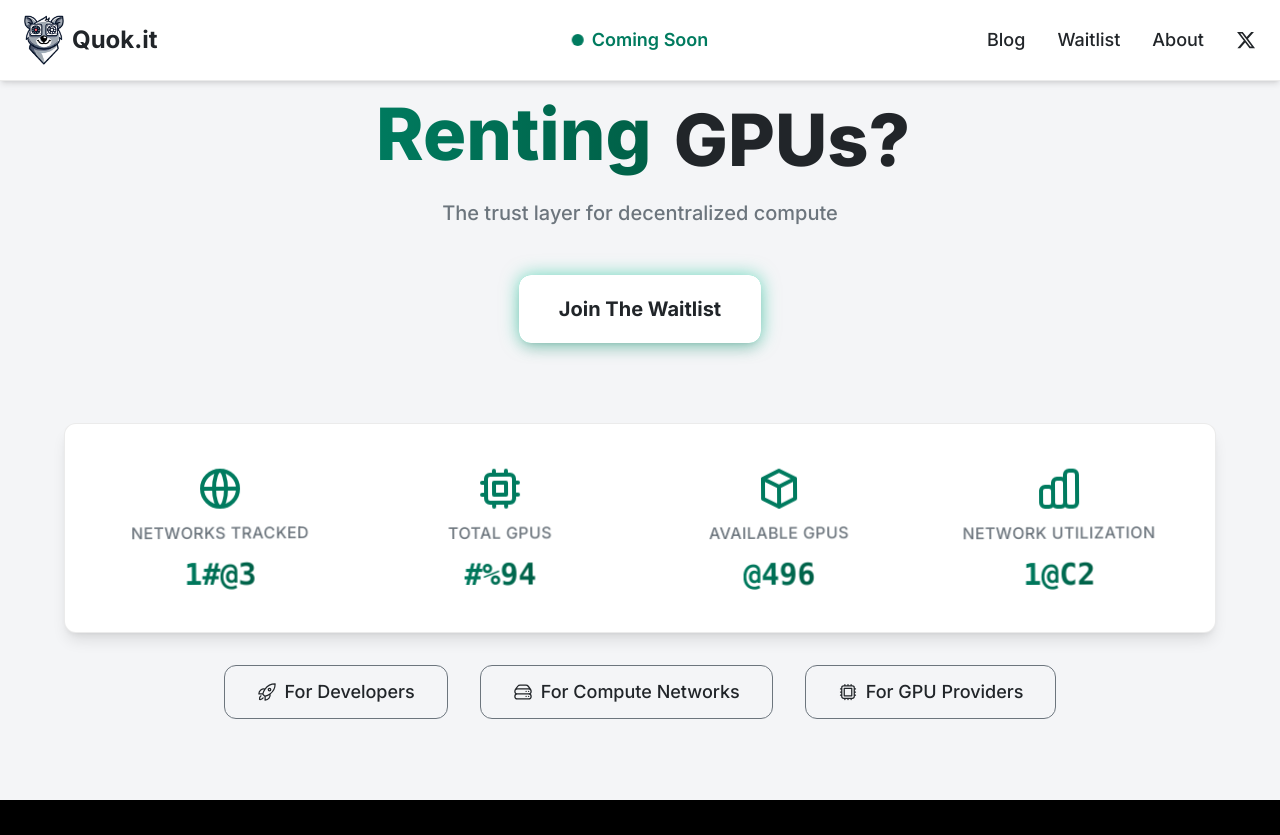
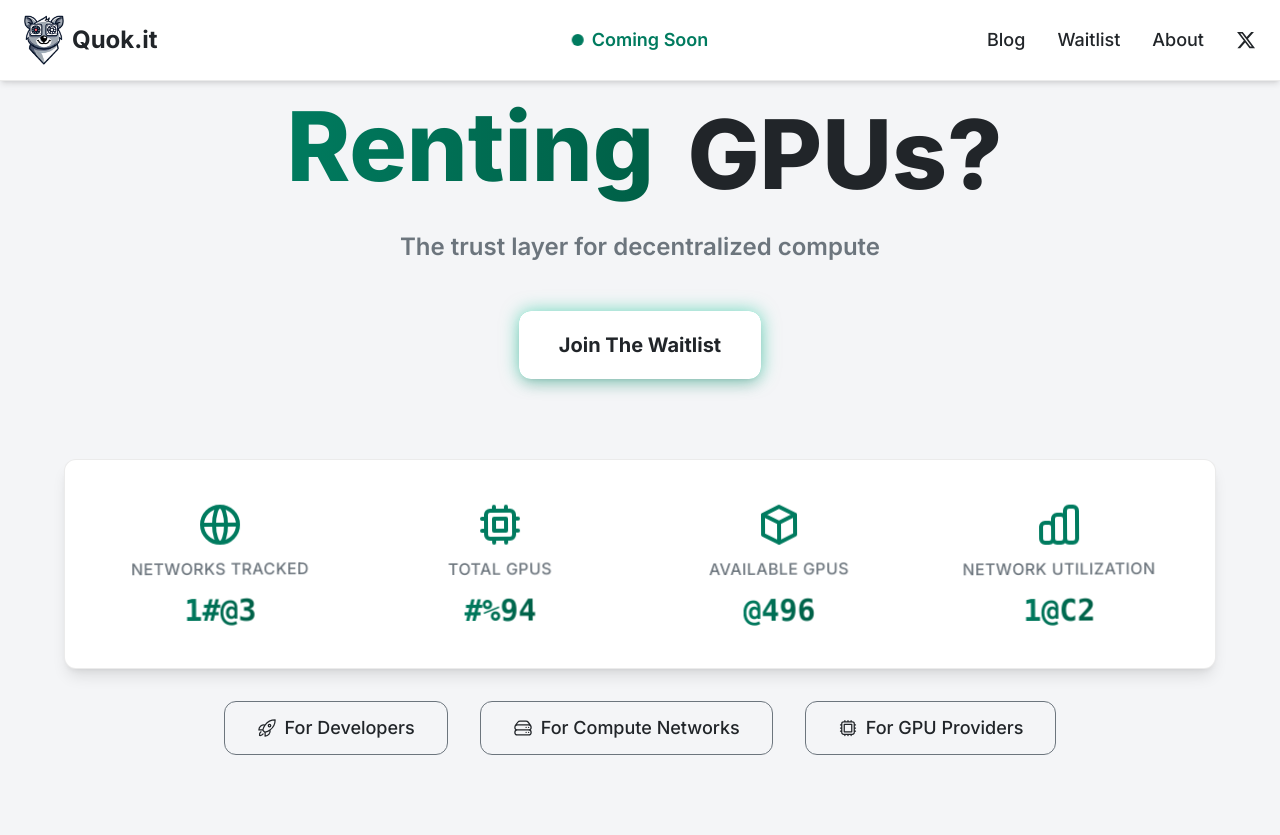
Before and after one commit to aabdel0181/quok.it, a Next.js app in the folder soc/: page / in a window 1280 px wide. Before the commit the page ends 800 px from the top, so only its background shows below. Built offline with nearby package versions, Linux system fonts and the light colour scheme.

Commit message:
add: bigger header

```diff
--- a/soc/src/app/components/CarouselHeader.tsx
+++ b/soc/src/app/components/CarouselHeader.tsx
@@ -14,7 +14,7 @@ export const CarouselHeader = () => {
   const wordWidths = useMemo(() => {
     return words.map((word) => {
       const baseWidth = 160; // Slightly reduced default width
-      const charWidthFactor = word.length * 14; // Scales width dynamically
+      const charWidthFactor = word.length * 28; // Scales width dynamically
       const extraPadding = word === "Manage" ? 50 : 30; // Extra space for "Managing"
 
       return baseWidth + charWidthFactor + extraPadding;
@@ -36,7 +36,7 @@ export const CarouselHeader = () => {
   return (
     <div className="relative flex flex-col items-center text-center">
       {/* === Heading with Dynamic Width === */}
-      <h1 className="text-5xl md:text-7xl font-extrabold leading-tight flex items-center justify-center gap-4">
+      <h1 className="text-6xl md:text-8xl font-extrabold leading-tight flex items-center justify-center gap-6">
 
         {/* === Word Carousel Wrapper === */}
         <div
@@ -70,8 +70,8 @@ export const CarouselHeader = () => {
       </h1>
 
       {/* Subtitle */}
-      <p className="text-lg md:text-xl text-[var(--text-secondary)] mt-4 font-medium">
-        The trust layer for decentralized compute
+      <p className="text-xl md:text-2xl text-[var(--text-secondary)] mt-5 font-semibold">
+      The trust layer for decentralized compute
       </p>
     </div>
   );
```
